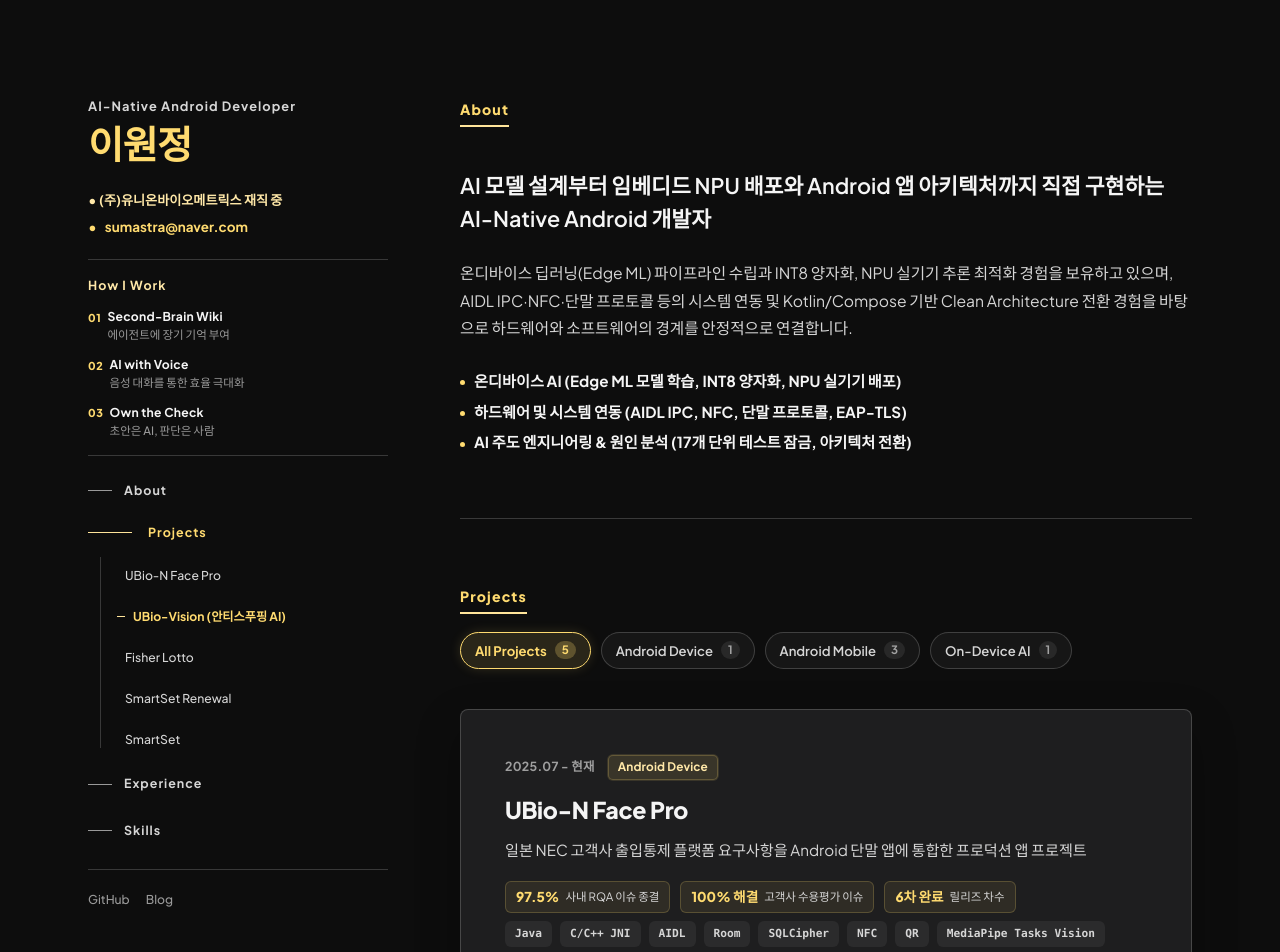
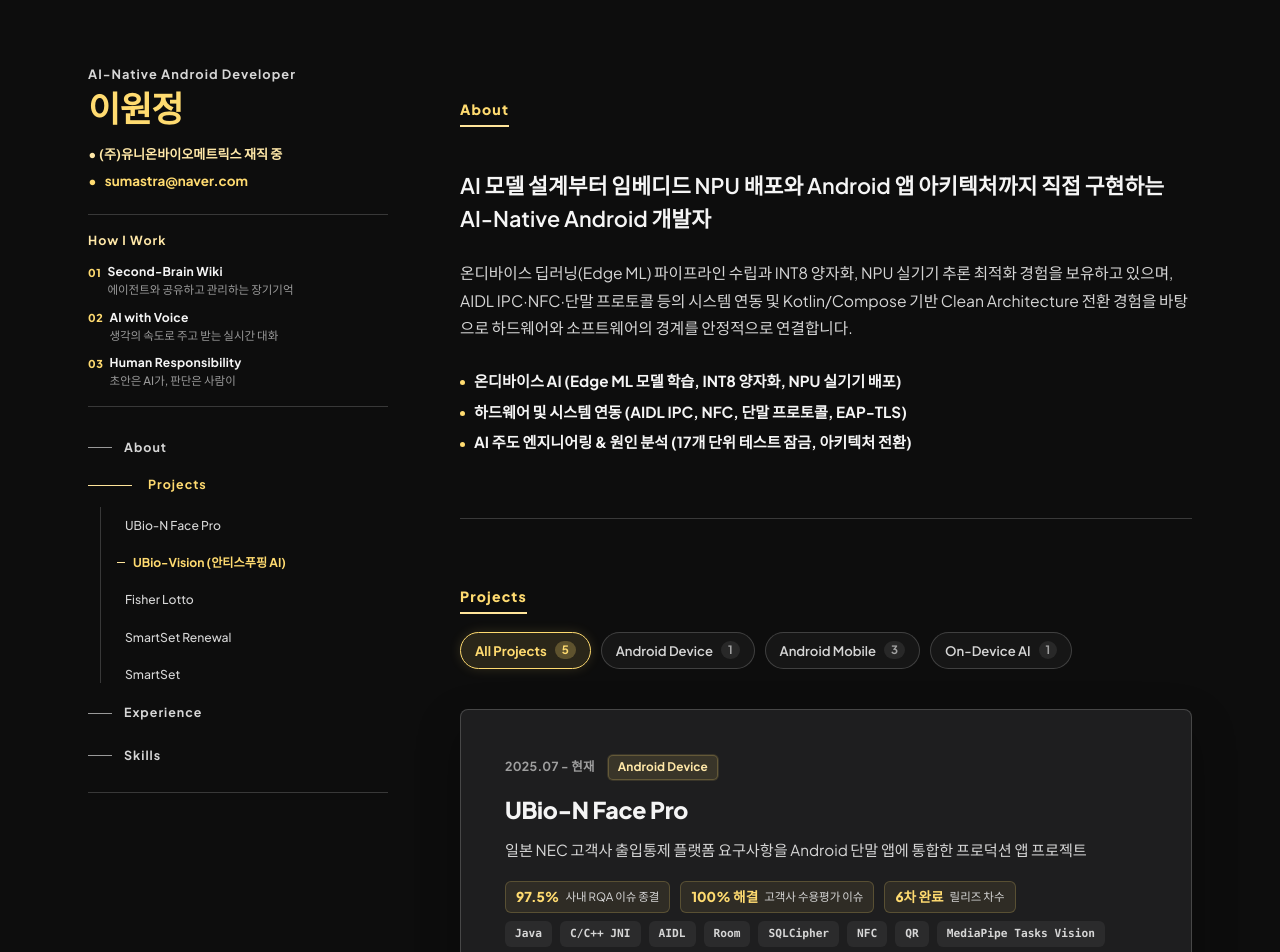
Before and after one commit to E1jeong/portfolio, a Next.js app: page / in a window 1280 px wide. Shown: the top 952 px of the page. Built offline with nearby package versions, Linux system fonts and the light colour scheme; a web font is replaced by a local one.

Commit message:
style: refine How I Work copy and consolidate sidebar footer layout

```diff
--- a/app/globals.css
+++ b/app/globals.css
@@ -76,19 +76,26 @@ a {
   position: sticky;
   top: 0;
   height: 100vh;
-  padding: 96px 0 80px;
-  display: flex;
-  flex-direction: column;
+  padding: 64px 0 40px;
+  display: flex;
+  flex-direction: column;
+  overflow-y: auto;
+  scrollbar-width: none;
+  -ms-overflow-style: none;
+}
+
+.sidebar::-webkit-scrollbar {
+  display: none;
 }
 
 .sidebar-sticky {
   display: flex;
   flex-direction: column;
-  height: 100%;
+  min-height: 100%;
 }
 
 .profile-header {
-  margin-bottom: 24px;
+  margin-bottom: 16px;
 }
 
 .profile-title {
@@ -97,12 +104,12 @@ a {
   color: var(--text-muted);
   letter-spacing: 0.08em;
   text-transform: none;
-  margin-bottom: 8px;
+  margin-bottom: 6px;
 }
 
 .profile-name {
   font-family: var(--font-display);
-  font-size: 2.4rem;
+  font-size: 2.2rem;
   font-weight: 800;
   letter-spacing: -0.02em;
   line-height: 1.05;
@@ -110,7 +117,7 @@ a {
 }
 
 .profile-workflow {
-  margin: 22px 0 16px;
+  margin: 22px 0 22px;
   padding: 16px 0;
   border-top: 1px solid var(--line);
   border-bottom: 1px solid var(--line);
@@ -127,7 +134,7 @@ a {
 .profile-workflow ol {
   display: flex;
   flex-direction: column;
-  gap: 12px;
+  gap: 10px;
   list-style: none;
   counter-reset: work-step;
 }
@@ -207,15 +214,15 @@ a {
 
 /* Sidebar Primary Menu */
 .nav-menu {
-  padding-bottom: 24px;
-  margin-bottom: auto;
+  padding-bottom: 0;
+  margin-bottom: 0;
 }
 
 .nav-menu ul {
   list-style: none;
   display: flex;
   flex-direction: column;
-  gap: 14px;
+  gap: 10px;
 }
 
 .nav-link {
@@ -267,9 +274,9 @@ a {
   list-style: none;
   display: flex;
   flex-direction: column;
-  gap: 8px;
-  margin-top: 10px;
-  margin-bottom: 4px;
+  gap: 5px;
+  margin-top: 8px;
+  margin-bottom: 2px;
   margin-left: 12px;
   padding-left: 16px;
   border-left: 1px solid var(--line);
@@ -317,15 +324,23 @@ a {
 /* Contact information wrapper */
 .contacts-wrapper {
   display: flex;
-  flex-wrap: wrap;
-  align-items: center;
+  justify-content: space-between;
+  align-items: baseline;
   gap: 16px;
-  padding-top: 20px;
+  margin-top: 22px;
+  padding-top: 16px;
   border-top: 1px solid var(--line);
+  flex-shrink: 0;
+}
+
+.contacts-links {
+  display: flex;
+  align-items: baseline;
+  gap: 12px;
 }
 
 .contact-link {
-  font-size: 0.76rem;
+  font-size: 0.72rem;
   font-weight: 500;
   line-height: 1.5;
   color: var(--text-light);
@@ -336,6 +351,16 @@ a {
 .contact-link:hover {
   color: var(--accent);
   border-color: var(--accent);
+}
+
+.sidebar-copyright {
+  margin: 0;
+  font-size: 0.72rem;
+  font-weight: 500;
+  line-height: 1.5;
+  color: var(--text-muted);
+  border-bottom: 1px solid transparent;
+  white-space: nowrap;
 }
 
 .disabled-link {
@@ -989,17 +1014,7 @@ a {
 
 /* Footer elements */
 .main-footer {
-  padding-top: 20px;
-  border-top: 1px solid var(--line);
-  color: var(--text-light);
-  font-size: 0.76rem;
-  font-weight: 500;
-  line-height: 1.5;
-  letter-spacing: 0;
-}
-
-.main-footer p {
-  margin: 0;
+  display: none;
 }
 
 /* Tablet & Mobile responsive optimization */
@@ -1022,9 +1037,31 @@ a {
     display: none; /* Keep layout simple on mobile */
   }
 
+  .sidebar-copyright {
+    display: none;
+  }
+
   .contacts-wrapper {
+    margin-top: 20px;
     padding-top: 16px;
     border-top: none;
+    justify-content: flex-start;
+  }
+
+  .main-footer.mobile-only {
+    display: block;
+    margin-top: 48px;
+    padding-top: 24px;
+    border-top: 1px solid var(--line);
+    color: var(--text-light);
+    font-size: 0.76rem;
+    font-weight: 500;
+    line-height: 1.5;
+    letter-spacing: 0;
+  }
+
+  .main-footer.mobile-only p {
+    margin: 0;
   }
 
   .content-scroll {
--- a/app/page.tsx
+++ b/app/page.tsx
@@ -182,7 +182,8 @@ export default function Home() {
             </ul>
           </nav>
 
-          <div className="contacts-wrapper" aria-label="연락처 정보">
+          <div className="contacts-wrapper" aria-label="연락처 및 저작권 정보">
+            <div className="contacts-links">
               {profile.contacts.map((contact) => (
                 <a
                   key={contact.label}
@@ -196,6 +197,10 @@ export default function Home() {
                   {contact.label}
                 </a>
               ))}
+            </div>
+            <p className="sidebar-copyright">
+              © {new Date().getFullYear()} {profile.name}. All Rights Reserved.
+            </p>
           </div>
         </div>
       </aside>
@@ -350,8 +355,8 @@ export default function Home() {
           </div>
         </section>
 
-        <footer className="main-footer">
-          <p>© {new Date().getFullYear()} 이원정. All Rights Reserved.</p>
+        <footer className="main-footer mobile-only">
+          <p>© {new Date().getFullYear()} {profile.name}. All Rights Reserved.</p>
         </footer>
       </main>
     </div>
--- a/data/portfolio.ts
+++ b/data/portfolio.ts
@@ -70,15 +70,15 @@ export const profile = {
   aiWorkflow: [
     {
       step: "Second-Brain Wiki",
-      description: "에이전트에 장기 기억 부여"
+      description: "에이전트와 공유하고 관리하는 장기기억"
     },
     {
       step: "AI with Voice",
-      description: "음성 대화를 통한 효율 극대화"
+      description: "생각의 속도로 주고 받는 실시간 대화"
     },
     {
-      step: "Own the Check",
-      description: "초안은 AI, 판단은 사람"
+      step: "Human Responsibility",
+      description: "초안은 AI가, 판단은 사람이"
     }
   ],
   contacts: [
```
Lines whose indentation alone changed are shown as unchanged.
